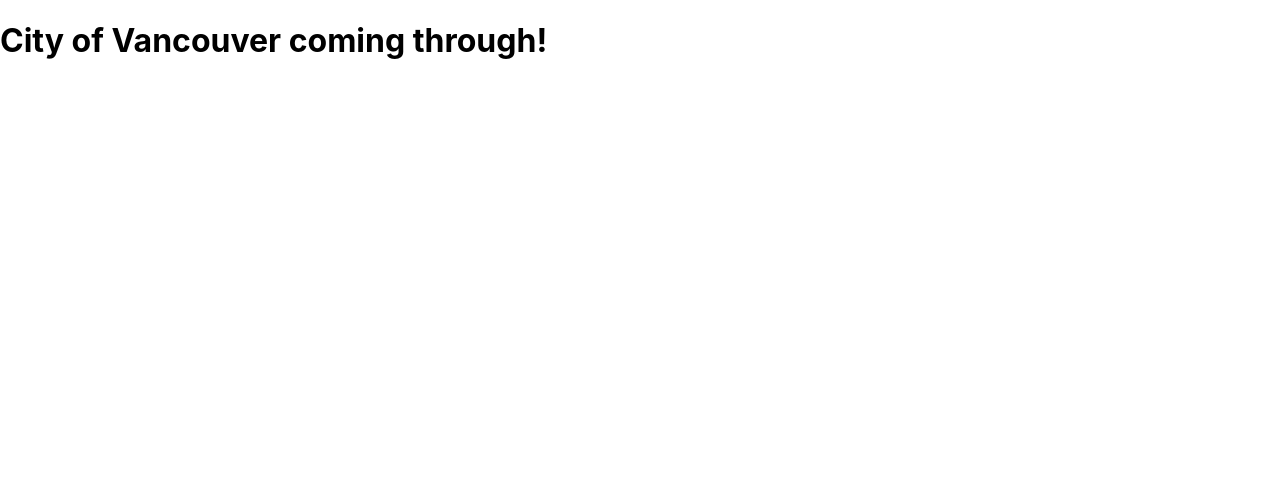
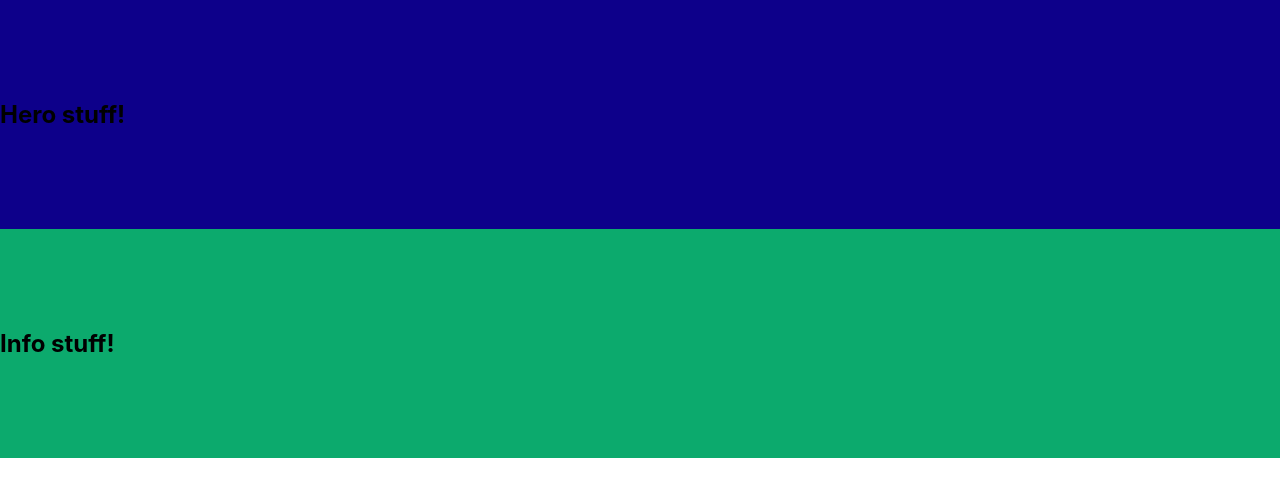
Before and after one commit to HalloJo/city-of-vancouver, a React (Create React App) app: page / in a window 1280 px wide. Shown: the top 496 px of the page. Built offline with nearby package versions, Linux system fonts and the light colour scheme.

Commit message:
Create default Section styled component

```diff
--- a/src/App.jsx
+++ b/src/App.jsx
@@ -1,12 +1,17 @@
 import React from 'react';
-import { GlobalStyle } from './styles';
+import { GlobalStyle, Section, SectionInfo } from './styles';
 
 const App = () => {
   return (
       <>
       <GlobalStyle />
       <div className="App">
-        <h1>City of Vancouver coming through!</h1>
+        <Section className="Hero">
+          <h1>Hero stuff!</h1>
+        </Section>
+        <SectionInfo className="Info">
+          <h1>Info stuff!</h1>
+        </SectionInfo>
       </div>
       </>
   );
--- a/src/styles.js
+++ b/src/styles.js
@@ -1,7 +1,6 @@
-import { createGlobalStyle } from "styled-components";
+import styled, { createGlobalStyle } from "styled-components";
 
 export const GlobalStyle = createGlobalStyle`
-
     body {
         margin: 0;
         font-family: -apple-system, BlinkMacSystemFont, 'Segoe UI', 'Roboto', 'Oxygen',
@@ -16,3 +15,13 @@
         monospace;
     }
 `;
+
+export const Section = styled.section`
+  background-color: #0d008a;
+  width: 100vw;
+  padding: 10vh 0;
+`;
+
+export const SectionInfo = styled(Section)`
+  background-color: #0caa6d;
+`;
```
